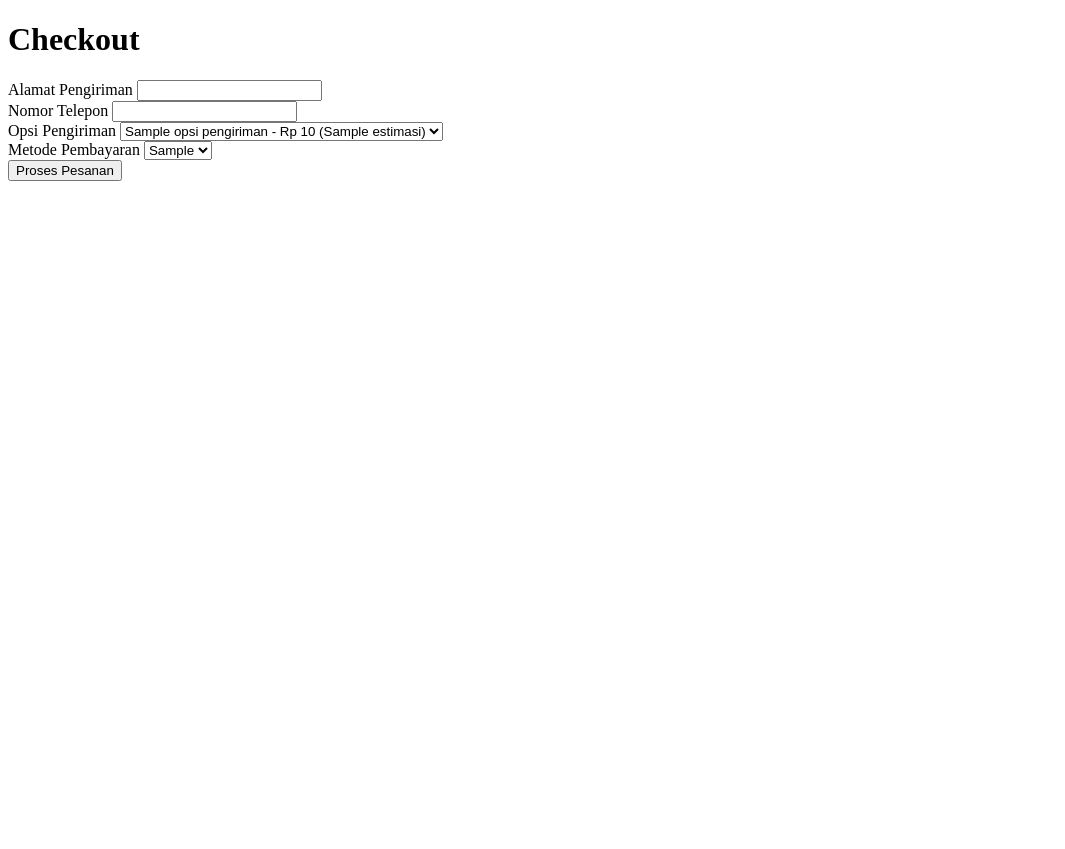
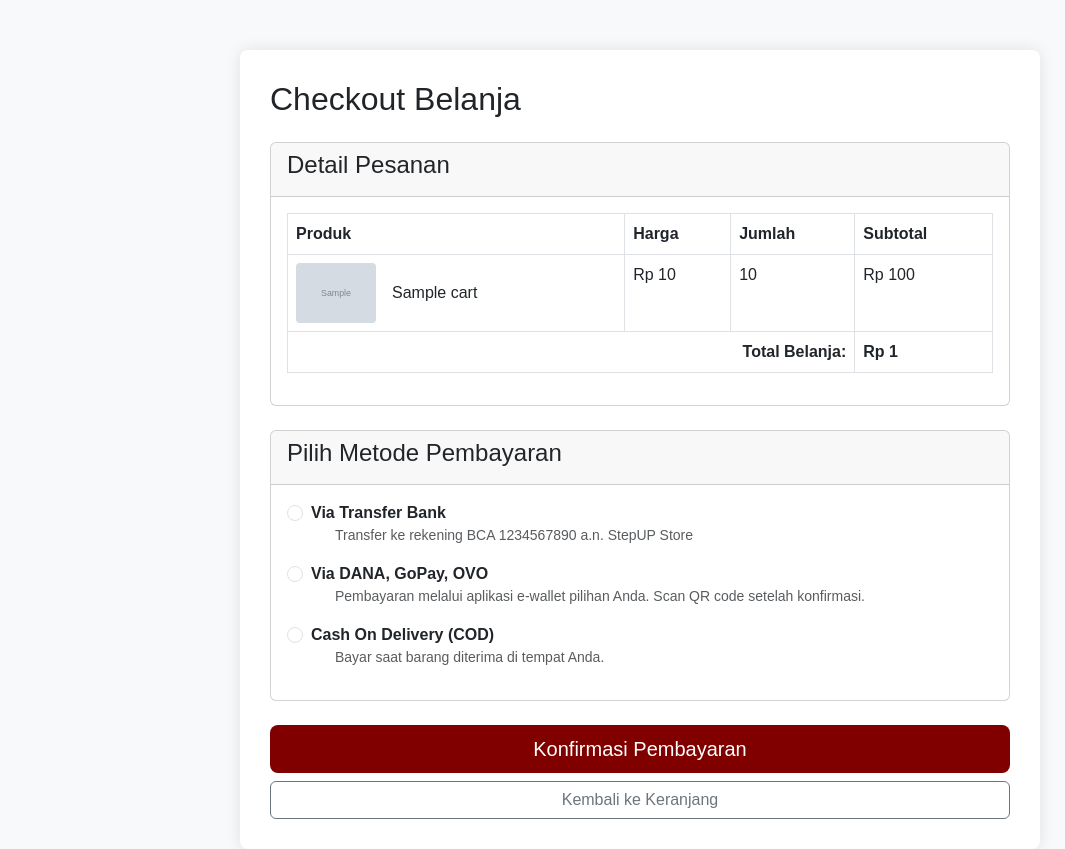
Before and after one commit to OscarAlvinWjy/projek-uas, a CodeIgniter 4 app: the page made by app/Views/checkout.php in a window 1280 px wide. Shown: the whole page, without its empty margins (0-1065 px from the left). Before the commit the page ends 181 px from the top, so only its background shows below. Run offline with PHP 8.4 and a stand-in for CodeIgniter, Linux system fonts and the light colour scheme; the template is opened without the code that fills it: most values are stand-ins (such as "Sample title", 1, 10 or a date in 2020); grey boxes marked "Sample" are stand-in pictures; data that the repository does not hold is empty; some libraries are stand-ins or nearby versions.

Commit message:
checkout

```diff
--- a/app/Config/Routes.php
+++ b/app/Config/Routes.php
@@ -17,3 +17,6 @@ $routes->get('/produk/(:num)', 'Product::detail/$1');
 $routes->get('/keranjang', 'Cart::index');
 $routes->get('/keranjang/tambah/(:num)', 'Cart::add/$1');
 $routes->get('/keranjang/hapus/(:num)', 'Cart::remove/$1'); // opsional
+
+$routes->get('/checkout', 'Checkout::index', ['filter' => 'auth']);
+$routes->post('/checkout/process', 'Checkout::processPayment');
--- a/app/Views/checkout.php
+++ b/app/Views/checkout.php
@@ -1,41 +1,127 @@
-<!DOCTYPE html>
+<!doctype html>
 <html lang="en">
 <head>
-    <meta charset="UTF-8">
-    <meta name="viewport" content="width=device-width, initial-scale=1.0">
-    <title>contoh cek out</title>
+    <meta charset="utf-8">
+    <title>Checkout - StepUP</title>
+    <link href="https://cdn.jsdelivr.net/npm/bootstrap@5.3.0/dist/css/bootstrap.min.css" rel="stylesheet">
+    <style>
+        body {
+            font-family: 'Poppins', sans-serif;
+            background-color: #f8f9fa;
+        }
+        .container {
+            max-width: 800px;
+            margin-top: 50px;
+            background-color: #ffffff;
+            padding: 30px;
+            border-radius: 8px;
+            box-shadow: 0 0 15px rgba(0, 0, 0, 0.1);
+        }
+        .table img {
+            max-width: 80px;
+            height: auto;
+            border-radius: 4px;
+        }
+        .form-check-label {
+            font-weight: bold;
+        }
+        .btn-maroon {
+            background-color: #800000;
+            color: white;
+        }
+        .btn-maroon:hover {
+            background-color: #660000;
+            color: white;
+        }
+    </style>
 </head>
 <body>
+
 <div class="container">
-        <h1>Checkout</h1>
-        <form action="<?= base_url('/checkout/processOrder') ?>" method="post">
+    <h2 class="mb-4">Checkout Belanja</h2>
+
+    <?php if (session()->getFlashdata('error')): ?>
+        <div class="alert alert-danger"><?= session()->getFlashdata('error') ?></div>
+    <?php endif; ?>
+
+    <div class="card mb-4">
+        <div class="card-header">
+            <h4>Detail Pesanan</h4>
+        </div>
+        <div class="card-body">
+            <table class="table table-bordered">
+                <thead>
+                    <tr>
+                        <th>Produk</th>
+                        <th>Harga</th>
+                        <th>Jumlah</th>
+                        <th>Subtotal</th>
+                    </tr>
+                </thead>
+                <tbody>
+                    <?php foreach ($cart as $item): ?>
+                        <tr>
+                            <td>
+                                <div class="d-flex align-items-center">
+                                    <img src="<?= base_url('images/' . $item['image']) ?>" class="me-3" alt="<?= esc($item['name']) ?>">
+                                    <?= esc($item['name']) ?>
+                                </div>
+                            </td>
+                            <td>Rp <?= number_format($item['price'], 0, ',', '.') ?></td>
+                            <td><?= $item['qty'] ?></td>
+                            <td>Rp <?= number_format($item['price'] * $item['qty'], 0, ',', '.') ?></td>
+                        </tr>
+                    <?php endforeach; ?>
+                </tbody>
+                <tfoot>
+                    <tr>
+                        <th colspan="3" class="text-end">Total Belanja:</th>
+                        <th>Rp <?= number_format($totalPrice, 0, ',', '.') ?></th>
+                    </tr>
+                </tfoot>
+            </table>
+        </div>
+    </div>
+
+    <form action="<?= base_url('/checkout/process') ?>" method="post">
         <?= csrf_field() ?>
-            <div class="mb-3">
-                <label for="alamat" class="form-label">Alamat Pengiriman</label>
-                <input type="text" class="form-control" id="alamat" name="alamat" required>
+
+        <div class="card mb-4">
+            <div class="card-header">
+                <h4>Pilih Metode Pembayaran</h4>
             </div>
-            <div class="mb-3">
-                <label for="telepon" class="form-label">Nomor Telepon</label>
-                <input type="text" class="form-control" id="telepon" name="telepon" required>
+            <div class="card-body">
+                <div class="form-check mb-3">
+                    <input class="form-check-input" type="radio" name="payment_method" id="transferBank" value="Bank Transfer" required>
+                    <label class="form-check-label" for="transferBank">
+                        Via Transfer Bank
+                    </label>
+                    <small class="d-block text-muted ms-4">Transfer ke rekening BCA 1234567890 a.n. StepUP Store</small>
                 </div>
-            <div class="mb-3">
-                <label for="pengiriman" class="form-label">Opsi Pengiriman</label>
-                <select class="form-select" id="pengiriman" name="pengiriman" required>
-                    <?php foreach ($opsi_pengiriman as $opsi): ?>
-                        <option value="<?= esc($opsi['nama']) ?>"><?= esc($opsi['nama']) ?> - Rp <?= number_format($opsi['harga'], 0, ',', '.') ?> (<?= esc($opsi['estimasi']) ?>)</option>
-                    <?php endforeach; ?>
-                </select>
+                <div class="form-check mb-3">
+                    <input class="form-check-input" type="radio" name="payment_method" id="eWallet" value="E-Wallet">
+                    <label class="form-check-label" for="eWallet">
+                        Via DANA, GoPay, OVO
+                    </label>
+                    <small class="d-block text-muted ms-4">Pembayaran melalui aplikasi e-wallet pilihan Anda. Scan QR code setelah konfirmasi.</small>
                 </div>
-            <div class="mb-3">
-                <label for="pembayaran" class="form-label">Metode Pembayaran</label>
-                <select class="form-select" id="pembayaran" name="pembayaran" required>
-                    <?php foreach ($metode_pembayaran as $metode): ?>
-                        <option value="<?= esc($metode) ?>"><?= esc($metode) ?></option>
-                    <?php endforeach; ?>
-                </select>
+                <div class="form-check mb-3">
+                    <input class="form-check-input" type="radio" name="payment_method" id="cod" value="Cash On Delivery">
+                    <label class="form-check-label" for="cod">
+                        Cash On Delivery (COD)
+                    </label>
+                    <small class="d-block text-muted ms-4">Bayar saat barang diterima di tempat Anda.</small>
                 </div>
-            <button type="submit" class="btn btn-primary">Proses Pesanan</button>
+            </div>
+        </div>
+
+        <div class="d-grid gap-2">
+            <button type="submit" class="btn btn-maroon btn-lg">Konfirmasi Pembayaran</button>
+            <a href="<?= base_url('/keranjang') ?>" class="btn btn-outline-secondary">Kembali ke Keranjang</a>
+        </div>
     </form>
 </div>
+
+<script src="https://cdn.jsdelivr.net/npm/bootstrap@5.3.0/dist/js/bootstrap.bundle.min.js"></script>
 </body>
 </html>
```
Also changed, not shown: app/Controllers/Checkout.php (added, +58 -0 lines), app/Views/payment_success.php.php (added, +58 -0 lines). Lines whose indentation alone changed are shown as unchanged.
